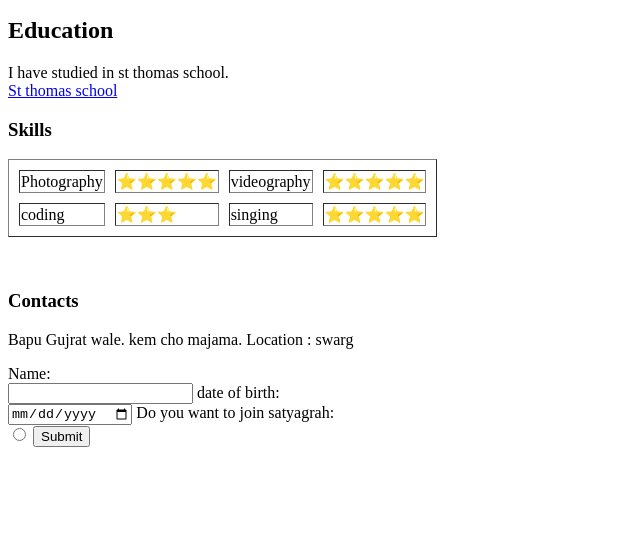
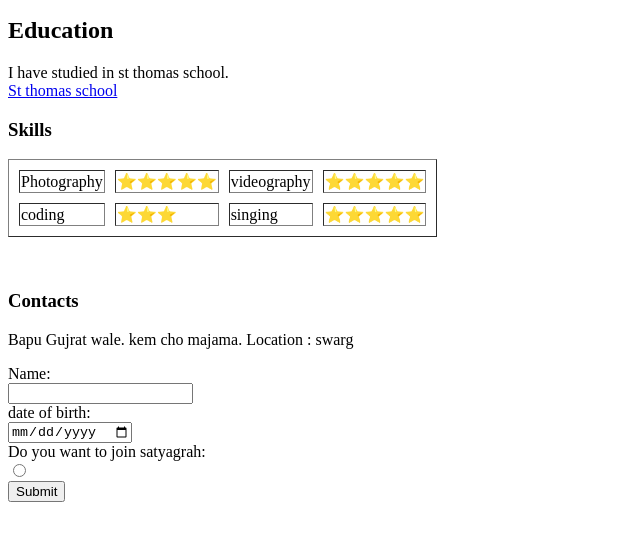
Before and after one commit to adarshrajput845/democv_gandhibaapu, a plain HTML site: page index.html in a window 1280 px wide. Shown: the part 221-762 px from the top of the page, without its empty margins (0-640 px from the left). Drawn offline with Linux system fonts and the light colour scheme.

Commit message:
Update index.html

```diff
--- a/index.html
+++ b/index.html
@@ -43,12 +43,12 @@
     </p>
     <form action="">
         <label for=""> Name:</label><br>
-        <input type="text" name="" id="">
+        <input type="text" name="" id=""><br>
         <label for="">date of birth:</label><br>
-        <input type="date">
+        <input type="date"><br>
         <label for="">Do you want to join satyagrah:</label><br>
-        <input type="radio">
-        <input type="submit">
+        <input type="radio"><br>
+        <input type="submit"><br>
     </form>
 </body>
 </html>
```
